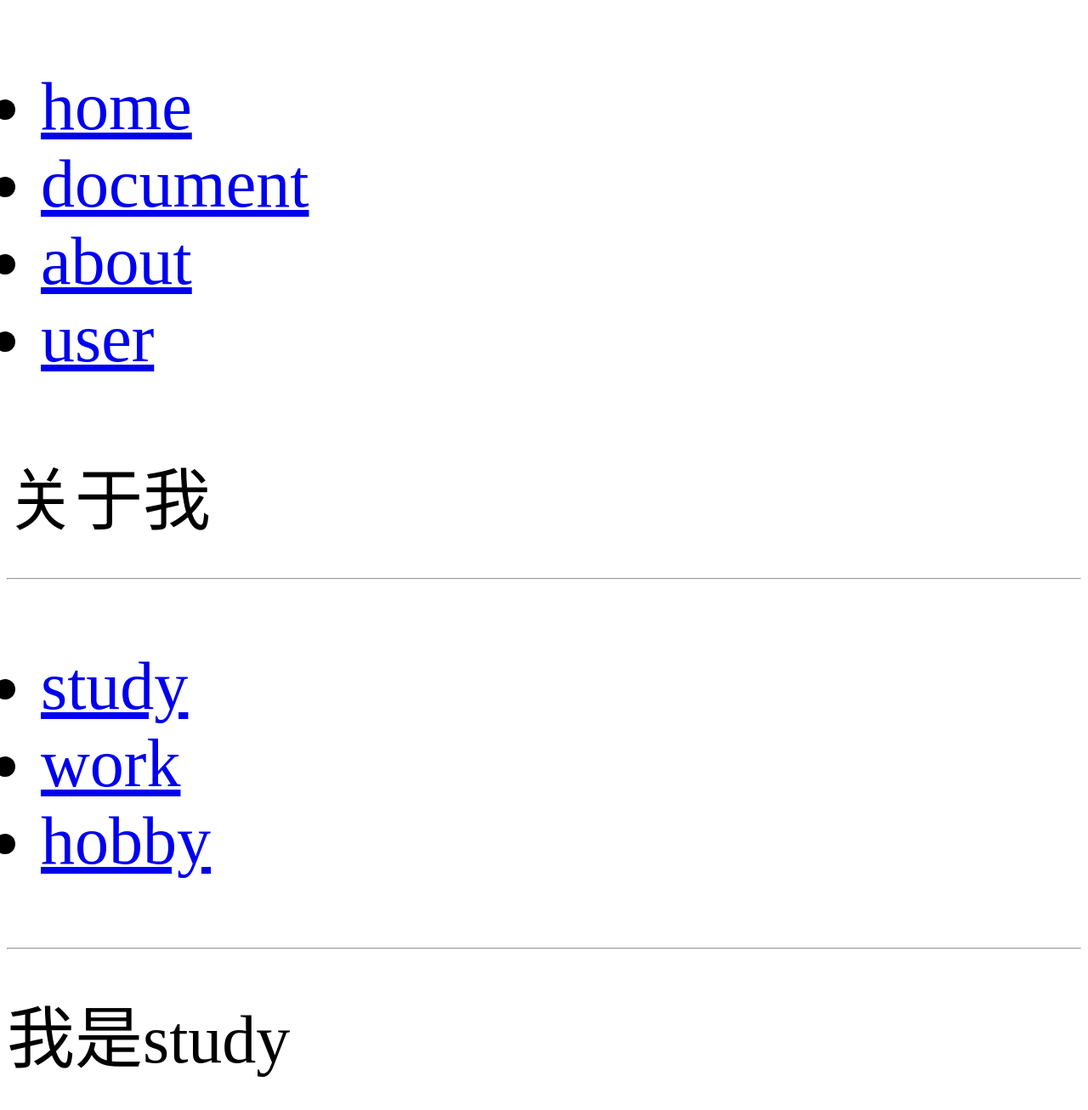
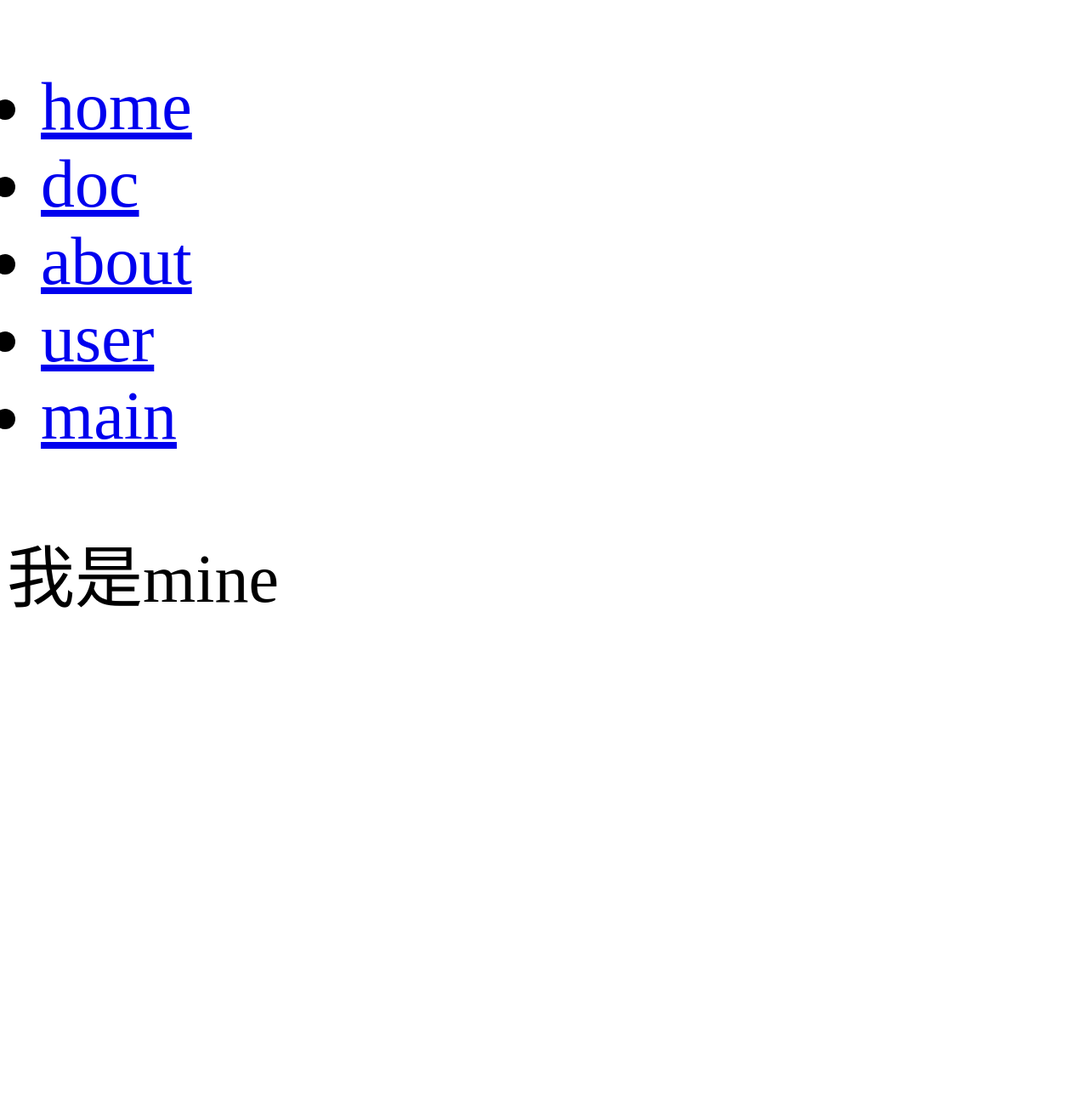
Before and after one commit to snowball-win/snowball-vue, a Vue app: page /mine in a window 1280 px wide. Before the commit this address led to /about/. Shown: the top 1306 px of the page at 85% size. Before the commit the page ends 1281 px from the top, so only its background shows below. Built offline with nearby package versions, Linux system fonts and the light colour scheme.

Commit message:
add mine-button

```diff
--- a/src/App.vue
+++ b/src/App.vue
@@ -7,13 +7,16 @@
           <router-link :to="{path:'/home'}" event="mouseover">home</router-link>
         </li>
         <li>
-          <router-link :to="{path:'/document'}" event="mouseover">document</router-link>
+          <router-link :to="{path:'/document'}" event="mouseover">doc</router-link>
         </li>
         <li>
           <router-link to="/about" event="mouseover">about</router-link>
         </li>
         <li>
           <router-link to="/user" event="mouseover">user</router-link>
+        </li>
+        <li>
+          <router-link to="/mine" event="mouseover">main</router-link>
         </li>
       </ul>
     </div>
--- /dev/null
+++ b/src/components/mine.vue
@@ -0,0 +1,13 @@
+<template>
+  <div style="height: 2000px;">
+    我是mine
+  </div>
+</template>
+
+<script>
+    export default {
+    }
+</script>
+<style>
+
+</style>
--- a/src/router/index.js
+++ b/src/router/index.js
@@ -7,7 +7,7 @@ import home from '@/components/home'
 import document from '@/components/document'
 import about from '@/components/about'
 import user from '@/components/user'
-
+import mine from '@/components/mine'
 
 import noFound from '@/components/404'
 
@@ -83,6 +83,11 @@ let router = new VueRouter({
       }
     },
     {
+      path: '/mine',
+      name: 'Mine',
+      component: mine
+    },
+    {
       path: '*',
       //component: noFound
       // 重定向
```
